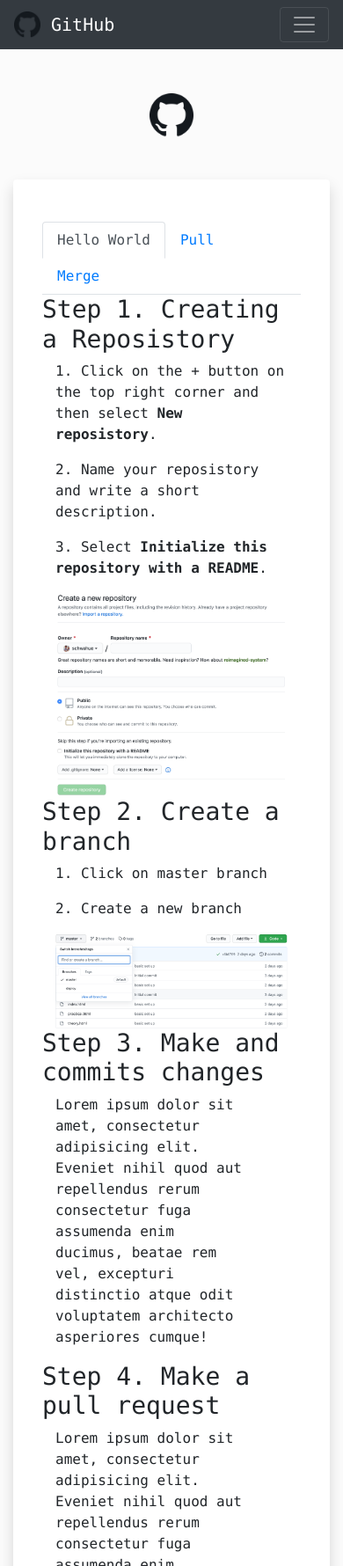
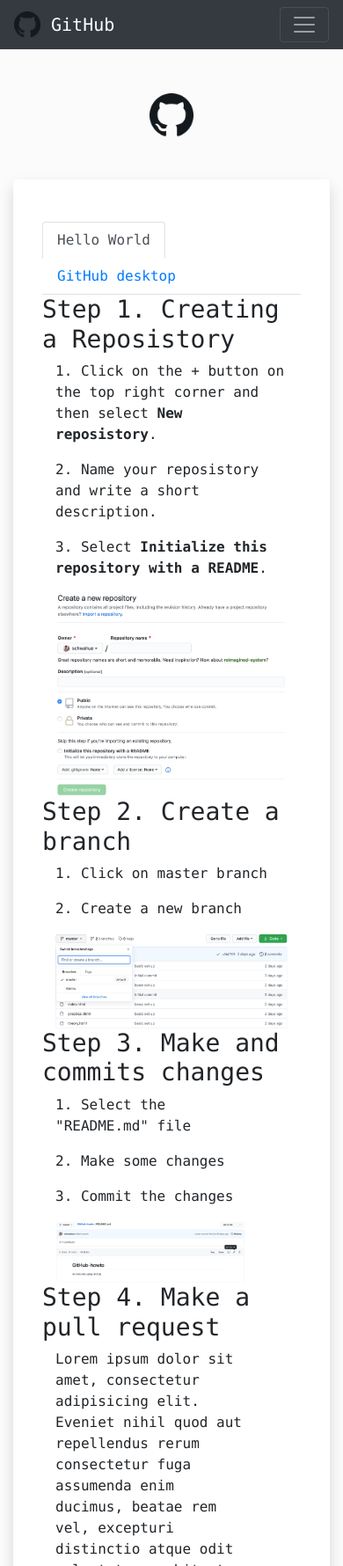
Before and after one commit to schwahue/GitHub-howto, a plain HTML site: page practical.html in a window 390 px wide. Shown: the top 1780 px of the page at 88% size. Drawn offline with nearby package versions, Linux system fonts and the light colour scheme.

Commit message:
commits & save

```diff
--- a/practical.html
+++ b/practical.html
@@ -14,7 +14,7 @@
 
        <!-- CSS -->
        <link rel="stylesheet" href="assets/css/index.css">
-       <link rel="stylesheet" href="assets/css/prac.css"
+       <link rel="stylesheet" href="assets/css/prac.css">
 </head>
 
 <body class="text-monospace">
@@ -60,14 +60,9 @@
                                                                aria-selected="true">Hello World</a>
                                                  </li>
                                                  <li class="nav-item">
-                                                        <a class="nav-link" href="#Pull" id="pull-tab" data-toggle="tab"
-                                                               role="tab" aria-controls="pull"
-                                                               aria-selected="false">Pull</a>
-                                                 </li>
-                                                 <li class="nav-item">
-                                                        <a class="nav-link" href="#Merge" id="merge-tab"
-                                                               data-toggle="tab" role="tab" aria-controls="merge"
-                                                               aria-selected="false">Merge</a>
+                                                        <a class="nav-link" href="#GitHubDesktop" id="pull-tab" data-toggle="tab"
+                                                               role="tab" aria-controls="GitHubDesktop"
+                                                               aria-selected="false">GitHub desktop</a>
                                                  </li>
                                           </ul>
                                    </div>
@@ -87,9 +82,11 @@
                                                                       description.
                                                                </p>
                                                                <p>
-                                                                      3. Select <b>Initialize this repository with a README</b>.
+                                                                      3. Select <b>Initialize this repository with a
+                                                                             README</b>.
                                                                </p>
-                                                               <img class="img-fluid d-block mx-auto prac-img" src="assets/img/createRepo.png">
+                                                               <img class="img-fluid d-block mx-auto prac-img"
+                                                                      src="assets/img/createRepo.png">
                                                         </div>
                                                  </div>
                                                  <div class="row">
@@ -99,7 +96,8 @@
                                                         <div class="col-12">
                                                                <p>1. Click on master branch</p>
                                                                <p>2. Create a new branch</p>
-                                                               <img class="img-fluid d-block mx-auto prac-img" src="assets/img/createBranch.png">
+                                                               <img class="img-fluid d-block mx-auto prac-img"
+                                                                      src="assets/img/createBranch.png">
                                                         </div>
                                                  </div>
                                                  <div class="row">
@@ -107,11 +105,10 @@
                                                  </div>
                                                  <div class="row">
                                                         <div class="col-10">
-                                                               <p>Lorem ipsum dolor sit amet, consectetur adipisicing
-                                                                      elit. Eveniet nihil quod aut repellendus rerum
-                                                                      consectetur fuga assumenda enim ducimus, beatae
-                                                                      rem vel, excepturi distinctio atque odit
-                                                                      voluptatem architecto asperiores cumque!</p>
+                                                               <p>1. Select the "README.md" file<p>
+                                                                      <p>2. Make some changes</p>
+                                                                      <p>3. Commit the changes</p>
+                                                                      <img src="assets/img/editReadme.png" class="img-fluid d-block mx-auto">
                                                         </div>
                                                  </div>
                                                  <div class="row">
@@ -140,12 +137,8 @@
                                                  </div>
 
                                           </div>
-                                          <div class="tab-pane fade" id="Branch" role="tabpanel"
-                                                 aria-labelledby="push-tab">...</div>
-                                          <div class="tab-pane fade" id="Pull" role="tabpanel"
-                                                 aria-labelledby="pull-tab">...</div>
-                                          <div class="tab-pane fade" id="Merge" role="tabpanel"
-                                                 aria-labelledby="merge-tab">...</div>
+                                          <div class="tab-pane fade" id="GitHubDesktop" role="tabpanel"
+                                                 aria-labelledby="GitHubDesktop-tab">...</div>
                                    </div>
                             </div>
                      </div>
```
Also changed, not shown: assets/img/editReadme.png (added).
